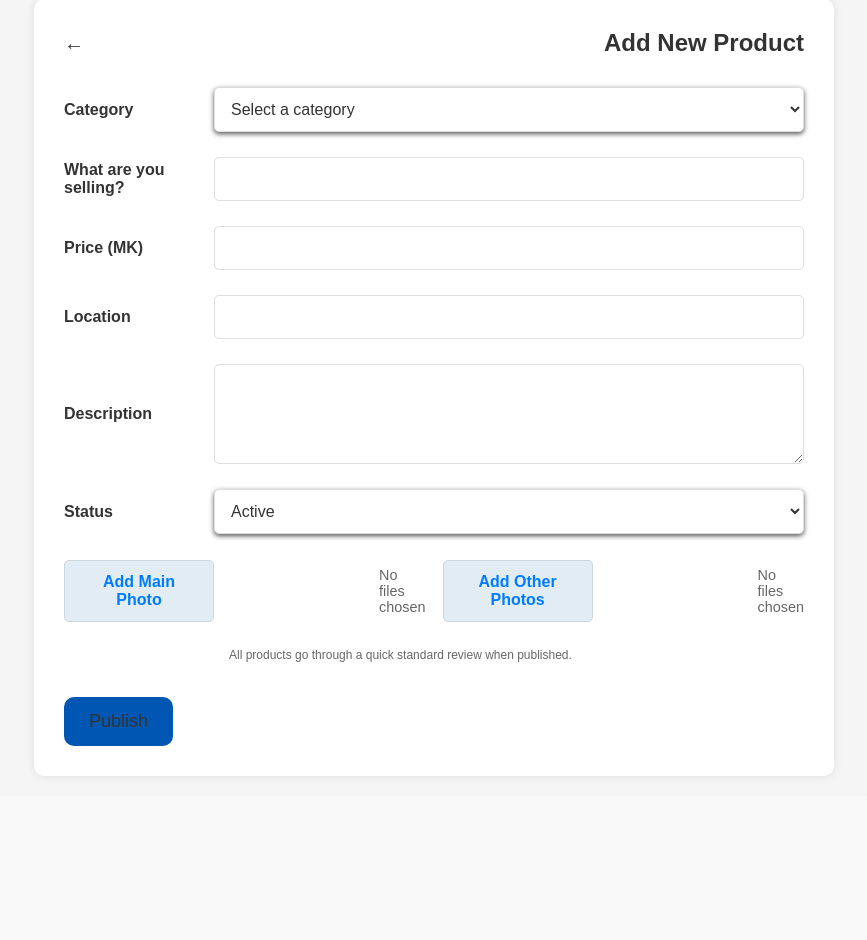
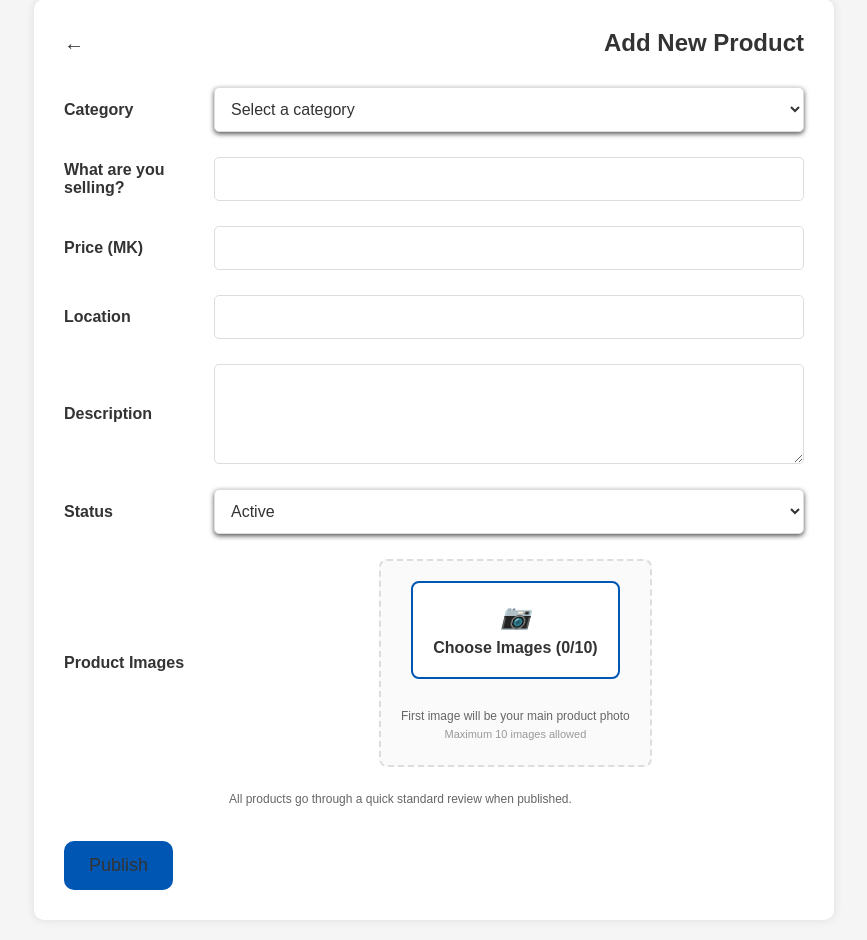
Before and after one commit to 2KAY-kat/nsikacart, a PHP site: page /dashboard/upload.html in a window 1280 px wide. Shown: the part 21-961 px from the top of the page, without its empty margins (206-1073 px from the left). Before the commit the page ends 799 px from the top, so only its background shows below. Run offline with PHP 8.4, Linux system fonts and the light colour scheme.

Commit message:
feat: Revamp image upload functionality with improved UI and handling for deletions and previews

```diff
--- a/public/dashboard/css/upload-styles.css
+++ b/public/dashboard/css/upload-styles.css
@@ -98,105 +98,154 @@ input[type="checkbox"] {
     text-decoration: none;
 }
 
-.custom-file-upload {
-    display: inline-block;
-    padding: 10px 15px;
-    background-color: #e1ecf4;
-    color: var(--accent-color);
-    border: 1px solid #ccd6dd;
-    border-radius: 5px;
-    cursor: pointer;
-    position: relative;
-    overflow: hidden;
+/* Image Upload Styles */
+.image-upload-container {
+    border: 2px dashed #ddd;
+    border-radius: 8px;
+    padding: 20px;
     text-align: center;
-    width: 100%;
-    box-sizing: border-box;
+    background-color: #fafafa;
+    transition: border-color 0.3s ease;
 }
 
-.custom-file-upload input[type="file"] {
-    position: absolute;
-    left: 0;
-    top: 0;
-    opacity: 0;
+.image-upload-container:hover {
+    border-color: var(--main-color);
+}
+
+.image-upload-button {
+    display: inline-flex;
+    flex-direction: column;
+    align-items: center;
+    justify-content: center;
+    padding: 20px;
+    background-color: #fff;
+    border: 2px solid var(--main-color);
+    border-radius: 8px;
+    cursor: pointer;
+    transition: all 0.3s ease;
+    min-width: 120px;
+    margin-bottom: 15px;
+}
+
+.image-upload-button:hover:not(.disabled) {
+    background-color: var(--main-color);
+    color: #fff;
+}
+
+.image-upload-button.disabled {
+    opacity: 0.6;
+    cursor: not-allowed;
+    border-color: #ccc;
+}
+
+.upload-icon {
+    font-size: 24px;
+    margin-bottom: 8px;
+}
+
+.image-upload-section {
+    width: 100%;
+}
+
+.image-grid {
+    display: grid;
+    grid-template-columns: repeat(auto-fill, minmax(100px, 1fr));
+    gap: 10px;
+    margin-top: 15px;
+}
+
+.image-preview-container {
+    position: relative;
+    border-radius: 8px;
+    overflow: hidden;
+    background: #f5f5f5;
+}
+
+.image-preview {
+    position: relative;
+    width: 100%;
+    height: 100px;
+    overflow: hidden;
+    border-radius: 6px;
+}
+
+.image-preview img {
     width: 100%;
     height: 100%;
-    cursor: pointer;
-}
-
-.file-name {
-    display: block;
-    font-size: 12px;
-    color: #666;
-    margin-top: 5px;
-    margin: 8px 0;
-    color: #666;
-    font-size: 0.9em;
-}
-
-#main_preview {
-    max-width: 100%;
-    height: auto;
-    border-radius: 8px;
-    box-shadow: 0 0 3px rgba(0,0,0,0.2);
-}
-
-#other_previews {
-    display: flex;
-    flex-wrap: wrap;
-    gap: 10px;
-    margin-top: 10px;
-}
-
-#other_previews img {
+    object-fit: cover;
+    border-radius: 6px;
     transition: transform 0.2s ease;
 }
 
-#other_previews img:hover {
+.image-preview:hover img {
     transform: scale(1.05);
+}
+
+.remove-image-btn {
+    position: absolute;
+    top: 5px;
+    right: 5px;
+    width: 24px;
+    height: 24px;
+    border-radius: 50%;
+    background: rgba(255, 0, 0, 0.8);
+    color: white;
+    border: none;
+    cursor: pointer;
+    font-size: 16px;
+    line-height: 1;
+    display: flex;
+    align-items: center;
+    justify-content: center;
+    transition: background-color 0.2s ease;
+}
+
+.remove-image-btn:hover {
+    background: rgba(255, 0, 0, 1);
+}
+
+.main-image-badge {
+    position: absolute;
+    bottom: 2px;
+    left: 2px;
+    background: var(--main-color);
+    color: white;
+    padding: 2px 6px;
+    border-radius: 4px;
+    font-size: 10px;
+    font-weight: bold;
+}
+
+.image-name {
+    padding: 5px;
+    font-size: 11px;
+    color: #666;
+    text-align: center;
+    word-break: break-word;
+    line-height: 1.2;
+}
+
+.upload-info {
+    margin-top: 15px;
+    text-align: center;
+}
+
+.upload-hint {
+    font-size: 12px;
+    color: #666;
+    margin: 5px 0;
+}
+
+.upload-limit {
+    font-size: 11px;
+    color: #999;
+    margin: 5px 0;
 }
 
 .policy-note {
     font-size: 12px;
     color: #666;
     margin-bottom: 15px;
-}
-
-.preview-section {
-    margin: 20px 0;
-    width: 100%;
-}
-
-.main-preview-container {
-    margin-bottom: 20px;
-    text-align: center;
-}
-
-.main-preview {
-    max-height: 200px;
-    max-width: 100%;
-    border-radius: 8px;
-    box-shadow: 0 2px 4px rgba(0,0,0,0.1);
-    object-fit: contain;
-}
-
-.other-previews {
-    display: flex;
-    flex-wrap: wrap;
-    gap: 10px;
-    margin-top: 15px;
-}
-
-.preview-image {
-    height: 100px;
-    border-radius: 8px;
-    box-shadow: 0 2px 4px rgba(0,0,0,0.1);
-    object-fit: cover;
-    transition: transform 0.2s ease;
-}
-
-.preview-image:hover {
-    transform: scale(1.05);
-    cursor: pointer;
 }
 
 /* Tablet and PC View */
@@ -240,9 +289,12 @@ input[type="checkbox"] {
         font-size: 18px;
     }
 
-    .custom-file-upload {
-        padding: 12px 15px;
-        font-size: 16px;
+    .image-grid {
+        grid-template-columns: repeat(auto-fill, minmax(120px, 1fr));
+    }
+
+    .image-preview {
+        height: 120px;
     }
 }
 
@@ -291,13 +343,16 @@ input[type="checkbox"] {
         margin-top: 20px;
     }
 
-    .custom-file-upload {
-        width: auto;
-        padding: 12px 20px;
+    .image-upload-container {
+        margin-left: 165px;
     }
 
-    .file-name {
-        margin-left: 165px;
+    .image-grid {
+        grid-template-columns: repeat(auto-fill, minmax(140px, 1fr));
+    }
+
+    .image-preview {
+        height: 140px;
     }
 }
 
--- a/public/dashboard/js/upload/upload-data.js
+++ b/public/dashboard/js/upload/upload-data.js
@@ -5,11 +5,14 @@ export const uploadContainer = [
         PublishButton: 'Publish',
         UpdateButton: 'Update Product',
         previewContainers: `
-            <div class="preview-section">
-                <div class="main-preview-container">
-                    <img id="main_preview" class="main-preview" src="" alt="Main preview" style="display: none;">
+            <div class="image-upload-section">
+                <div class="image-grid" id="image_grid">
+                    <!-- Images will be added here dynamically -->
                 </div>
-                <div id="other_previews" class="other-previews"></div>
+                <div class="upload-info">
+                    <p class="upload-hint">First image will be your main product photo</p>
+                    <p class="upload-limit">Maximum 10 images allowed</p>
+                </div>
             </div>
         `
     }
--- a/public/dashboard/js/upload/upload.js
+++ b/public/dashboard/js/upload/upload.js
@@ -6,6 +6,8 @@ let uploadContainerHTML = '';
 let isEditMode = false;
 let editProductId = null;
 let currentProduct = null;
+let selectedImages = []; // Array to store selected image files
+let maxImages = 10;
 
 // Check if we're in edit mode
 const urlParams = new URLSearchParams(window.location.search);
@@ -57,19 +59,17 @@ uploadContainer.forEach((container) => {
             </div>
 
             <div class="form-group">
-                <label class="custom-file-upload">
-                    ${isEditMode ? 'Change Main Photo (optional)' : 'Add Main Photo'}
-                    <input type="file" id="main_image" name="main_image" accept="image/*" style="display: none;" ${isEditMode ? '' : 'required'}>
-                </label>
-                <div class="file-name" id="main-image-name">No files chosen</div>
-                ${container.previewContainers}
+                <label>Product Images</label>
+                <div class="image-upload-container">
+                    <label class="image-upload-button" id="image_upload_button">
+                        <i class="upload-icon">📷</i>
+                        <span>Choose Images</span>
+                        <input type="file" id="product_images" name="images[]" accept="image/*" style="display: none;" multiple ${isEditMode ? '' : 'required'}>
+                    </label>
+                    ${container.previewContainers}
+                </div>
+            </div>
 
-                <label class="custom-file-upload">
-                    ${isEditMode ? 'Add More Photos (optional)' : 'Add Other Photos'}
-                    <input type="file" id="other_images" name="images[]" accept="image/*" style="display: none;" multiple>
-                </label>
-                <div class="file-name" id="other-images-name">No files chosen</div>
-            </div>
             <div class="policy-note">
                 All products go through a quick standard review when published.
             </div>
@@ -125,46 +125,138 @@ function populateForm(product) {
     document.getElementById('category').value = product.category || '';
     document.getElementById('status').value = product.status || 'active';
 
-    // Show current main image
-    if (product.main_image) {
-        const mainPreview = document.getElementById('main_preview');
-        mainPreview.src = `uploads/${product.main_image}`;
-        mainPreview.style.display = 'block';
-        document.getElementById('main-image-name').textContent = `Current: ${product.main_image}`;
-    }
+    // Handle existing images
+    if (product.images && product.images.length > 0) {
+        const imageGrid = document.getElementById('image_grid');
+        imageGrid.innerHTML = '';
 
-    // Show other images
-    if (product.images && product.images.length > 0) {
-        const otherPreviews = document.getElementById('other_previews');
-        otherPreviews.innerHTML = '';
-
-        product.images.forEach(imageName => {
-            if (imageName !== product.main_image) { // Don't show main image again
-                const img = document.createElement('img');
-                img.src = `uploads/${imageName}`;
-                img.classList.add('preview-image');
-                img.setAttribute('title', imageName);
-                otherPreviews.appendChild(img);
-            }
+        product.images.forEach((imageName, index) => {
+            const imageContainer = createImagePreview(`uploads/${imageName}`, imageName, true, index);
+            imageGrid.appendChild(imageContainer);
         });
 
-        if (otherPreviews.children.length > 0) {
-            otherPreviews.style.display = 'flex';
-            document.getElementById('other-images-name').textContent = `${otherPreviews.children.length} current image(s)`;
-        }
+        updateUploadButton();
     }
 }
 
-// File upload preview handlers (existing code remains the same)
-document.getElementById('main_image').addEventListener('change', function(e) {
-    const fileName = e.target.files.length > 0 ? e.target.files[0].name : 'No files chosen';
-    document.getElementById('main-image-name').textContent = fileName;
-});
+// Create image preview container
+function createImagePreview(src, fileName, isExisting = false, index = null) {
+    const imageContainer = document.createElement('div');
+    imageContainer.className = 'image-preview-container';
+    imageContainer.dataset.isExisting = isExisting;
+    if (isExisting) imageContainer.dataset.fileName = fileName;
 
-document.getElementById('other_images').addEventListener('change', function(e) {
-    const fileCount = e.target.files.length;
-    const message = fileCount > 0 ? `${fileCount} file${fileCount > 1 ? 's' : ''} selected` : 'No files chosen';
-    document.getElementById('other-images-name').textContent = message;
+    imageContainer.innerHTML = `
+        <div class="image-preview">
+            <img src="${src}" alt="${fileName}" />
+            <button type="button" class="remove-image-btn" onclick="removeImage(this)">×</button>
+            ${index === 0 ? '<div class="main-image-badge">Main</div>' : ''}
+        </div>
+        <div class="image-name">${fileName}</div>
+    `;
+
+    return imageContainer;
+}
+
+// Remove image function
+window.removeImage = function(button) {
+    const container = button.closest('.image-preview-container');
+    const isExisting = container.dataset.isExisting === 'true';
+    const index = Array.from(container.parentNode.children).indexOf(container);
+
+    if (isExisting) {
+        // Mark existing image for deletion
+        container.style.display = 'none';
+        container.dataset.markedForDeletion = 'true';
+    } else {
+        // Remove from selectedImages array
+        selectedImages.splice(index - getExistingImagesCount(), 1);
+        container.remove();
+    }
+
+    updateImageIndices();
+    updateUploadButton();
+};
+
+// Get count of existing images not marked for deletion
+function getExistingImagesCount() {
+    const imageGrid = document.getElementById('image_grid');
+    return Array.from(imageGrid.children).filter(child =>
+        child.dataset.isExisting === 'true' &&
+        child.dataset.markedForDeletion !== 'true'
+    ).length;
+}
+
+// Update main image badges
+function updateImageIndices() {
+    const imageGrid = document.getElementById('image_grid');
+    const visibleImages = Array.from(imageGrid.children).filter(child =>
+        child.style.display !== 'none'
+    );
+
+    visibleImages.forEach((container, index) => {
+        const badge = container.querySelector('.main-image-badge');
+        if (badge) badge.remove();
+
+        if (index === 0) {
+            const preview = container.querySelector('.image-preview');
+            const mainBadge = document.createElement('div');
+            mainBadge.className = 'main-image-badge';
+            mainBadge.textContent = 'Main';
+            preview.appendChild(mainBadge);
+        }
+    });
+}
+
+// Update upload button state
+function updateUploadButton() {
+    const uploadButton = document.getElementById('image_upload_button');
+    const totalImages = getExistingImagesCount() + selectedImages.length;
+
+    if (totalImages >= maxImages) {
+        uploadButton.classList.add('disabled');
+        uploadButton.querySelector('span').textContent = `Maximum ${maxImages} images`;
+    } else {
+        uploadButton.classList.remove('disabled');
+        uploadButton.querySelector('span').textContent = `Choose Images (${totalImages}/${maxImages})`;
+    }
+}
+
+// Handle file input change
+document.addEventListener('change', function(e) {
+    if (e.target.id === 'product_images') {
+        const files = Array.from(e.target.files);
+        const currentTotal = getExistingImagesCount() + selectedImages.length;
+        const availableSlots = maxImages - currentTotal;
+
+        if (files.length > availableSlots) {
+            showToast(`You can only add ${availableSlots} more images`, 'error');
+            files.splice(availableSlots);
+        }
+
+        const imageGrid = document.getElementById('image_grid');
+
+        files.forEach(file => {
+            if (!file.type.startsWith('image/')) {
+                showToast(`${file.name} is not an image file`, 'error');
+                return;
+            }
+
+            selectedImages.push(file);
+
+            const reader = new FileReader();
+            reader.onload = function(e) {
+                const imageContainer = createImagePreview(e.target.result, file.name, false);
+                imageGrid.appendChild(imageContainer);
+                updateImageIndices();
+                updateUploadButton();
+            };
+            reader.readAsDataURL(file);
+        });
+
+        // Clear the input so the same files can be selected again if needed
+        e.target.value = '';
+    }
 });
 
 // Toast notification function
@@ -232,6 +324,34 @@ async function handleFormSubmit(event) {
 
     try {
         const formData = new FormData(event.target);
+
+        // Remove the default file input data
+        formData.delete('images[]');
+
+        // Add selected images to form data
+        selectedImages.forEach((file, index) => {
+            if (index === 0) {
+                formData.append('main_image', file);
+            }
+            formData.append('images[]', file);
+        });
+
+        // In edit mode, handle existing images
+        if (isEditMode) {
+            const imagesToDelete = [];
+            const imageGrid = document.getElementById('image_grid');
+            Array.from(imageGrid.children).forEach(container => {
+                if (container.dataset.isExisting === 'true' &&
+                    container.dataset.markedForDeletion === 'true') {
+                    imagesToDelete.push(container.dataset.fileName);
+                }
+            });
+
+            if (imagesToDelete.length > 0) {
+                formData.append('delete_images', JSON.stringify(imagesToDelete));
+            }
+        }
+
         const result = await uploadProduct(formData);
 
         if (result.success) {
@@ -271,4 +391,7 @@ document.addEventListener('DOMContentLoaded', () => {
     if (isEditMode && editProductId) {
         loadProductForEdit(editProductId);
     }
+
+    // Initialize upload button state
+    updateUploadButton();
 });
```
Also changed, not shown: api/products/update.php (+67 -31 lines).
